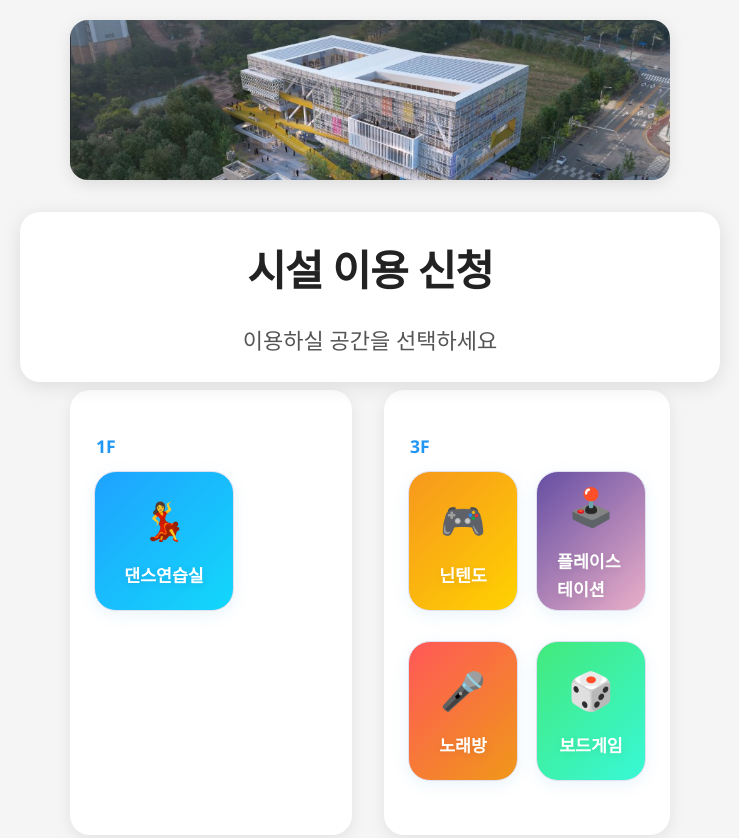
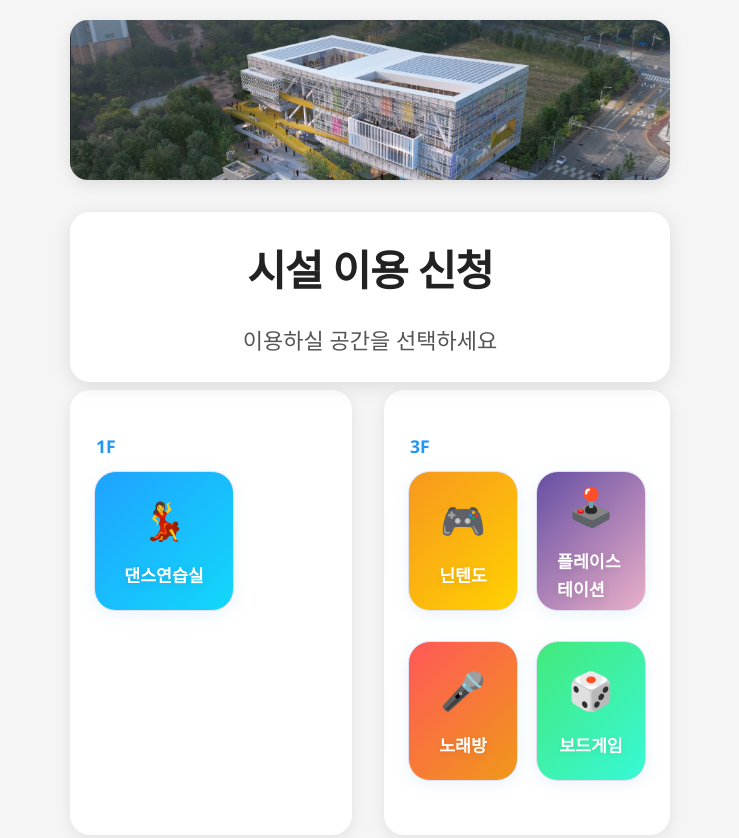
Before and after one commit to yudosa/1121241122, a website: page public/select-facility.html in a window 1280 px wide. Shown: the top 838 px of the page, without its empty margins (270-1009 px from the left). Drawn offline with Linux system fonts and the light colour scheme.

Commit message:
수정27

```diff
--- a/public/styles.css
+++ b/public/styles.css
@@ -1346,7 +1346,7 @@ h1 .highlight {
 
 .rental-header {
     width: 100%;
-    max-width: 720px;
+    max-width: 600px;
     text-align: center;
     padding: 24px 0;
     background: #fff;
```
